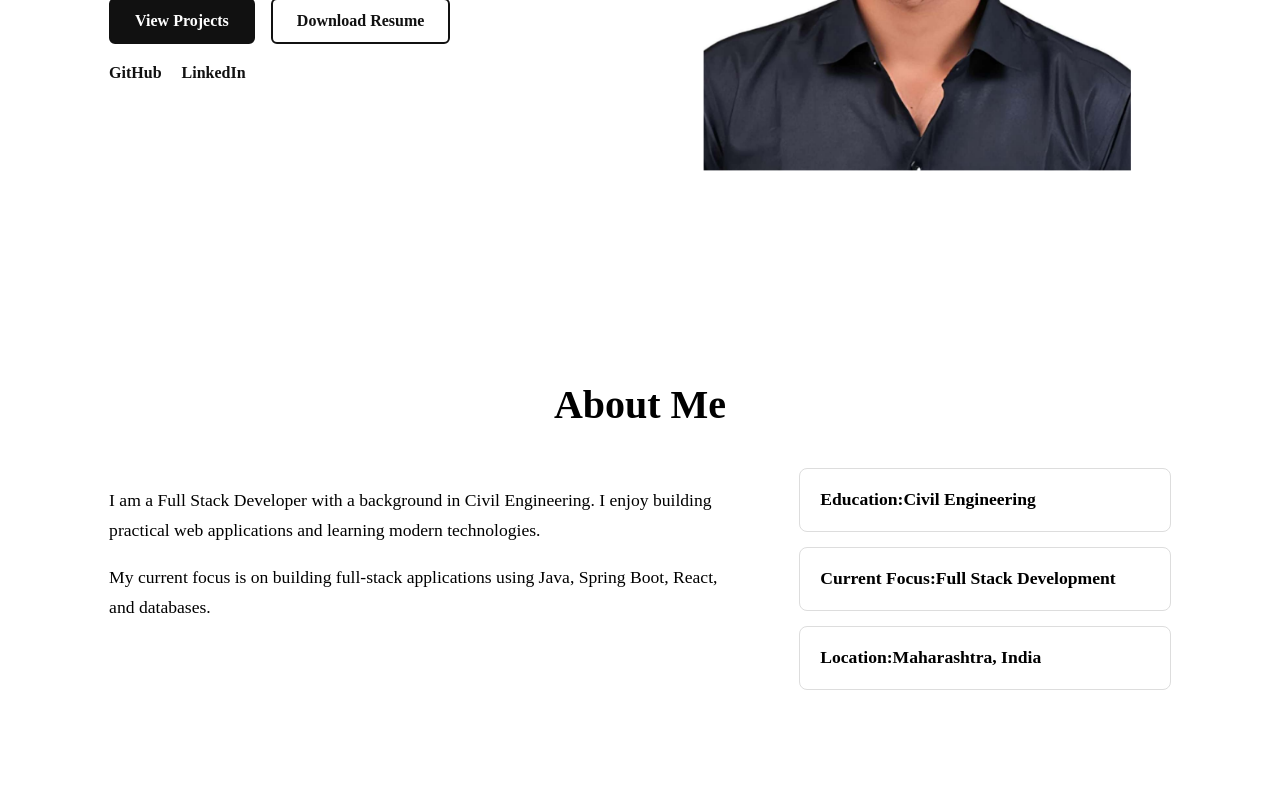
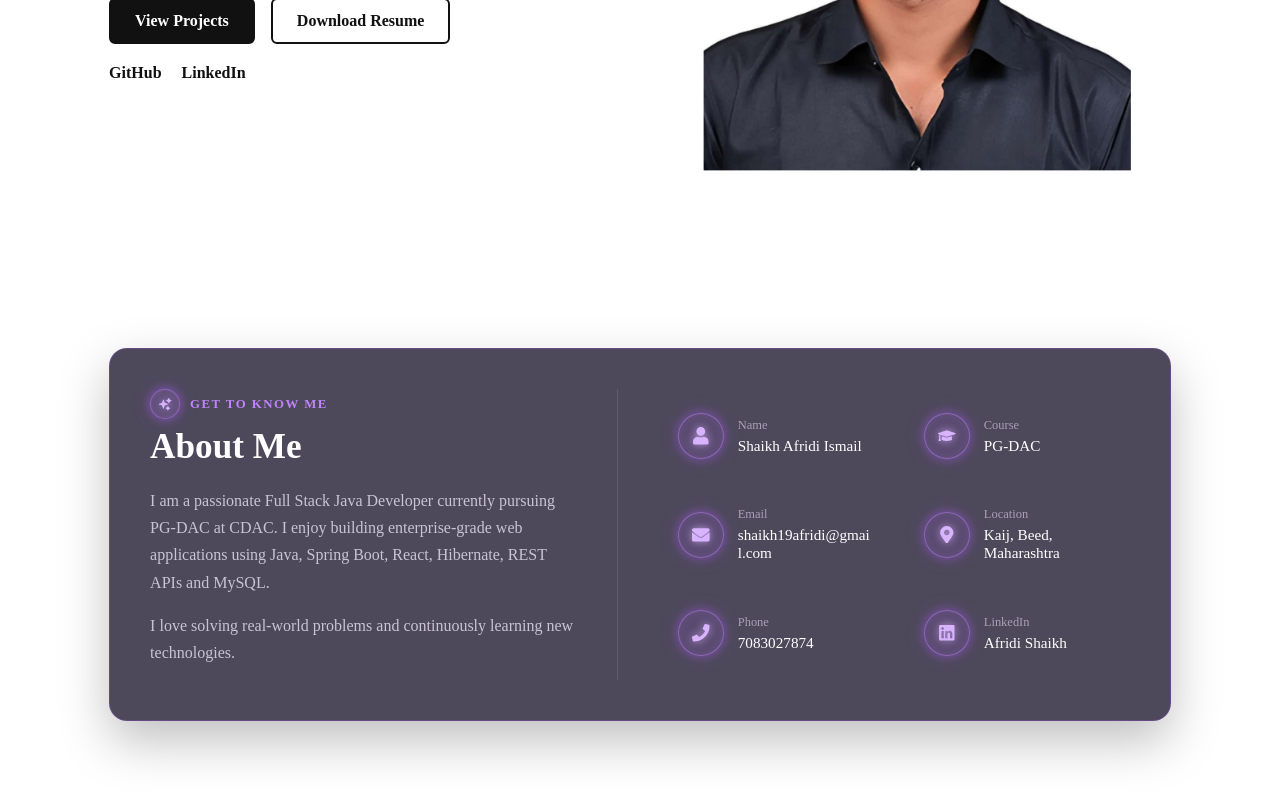
Before and after one commit to afridi1819/AfridiPortfolio, a React (Vite) app: page / in a window 1280 px wide. Shown: the part 478-1278 px from the top of the page. Before the commit the page ends 1256 px from the top, so only its background shows below. Built offline with nearby package versions, Linux system fonts and the light colour scheme.

Commit message:
feat: redesign about section with interactive details

```diff
--- a/package.json
+++ b/package.json
@@ -14,7 +14,7 @@
     "framer-motion": "^12.42.0",
     "react": "^19.2.7",
     "react-dom": "^19.2.7",
-    "react-icons": "^5.6.0",
+    "react-icons": "^5.7.0",
     "react-router-dom": "^7.18.0",
     "react-scroll": "^1.9.3",
     "react-type-animation": "^3.2.0"
--- a/src/components/About/About.css
+++ b/src/components/About/About.css
@@ -1,49 +1,419 @@
+/* ========================================
+   ABOUT SECTION
+======================================== */
+
 .about {
     padding: 80px 8%;
 }
 
-.about-content {
+
+/* ========================================
+   MAIN ABOUT CONTAINER
+======================================== */
+
+.about-container {
     display: flex;
-    justify-content: space-between;
     gap: 50px;
-}
+    padding: 40px;
 
-.about-text {
-    width: 60%;
+    background: rgba(18, 12, 35, 0.75);
+
+    border: 1px solid rgba(168, 85, 247, 0.25);
+    border-radius: 18px;
+
+    backdrop-filter: blur(12px);
+    -webkit-backdrop-filter: blur(12px);
+
+    box-shadow:
+        0 20px 50px rgba(0, 0, 0, 0.25);
 }
 
 
-.about-text p,
-.about-details p {
-    font-size: 1.1rem;
-    line-height: 1.7;
+/* ========================================
+   LEFT SIDE — INTRODUCTION
+======================================== */
+
+.about-intro {
+    width: 48%;
+    padding-right: 40px;
+
+    border-right:
+        1px solid rgba(255, 255, 255, 0.1);
 }
 
-.about-details {
-    width: 35%;
+
+/* Small label above About Me */
+
+.about-label {
     display: flex;
-    flex-direction: column;
-    gap: 15px;
+    align-items: center;
+    gap: 10px;
+
+    width: fit-content;
+
+    font-size: 0.8rem;
+    font-weight: 600;
+
+    color: #c084fc;
+
+    letter-spacing: 1.5px;
+
+    margin-bottom: 8px;
 }
 
-.about-details p {
-    margin: 0;
-    padding: 16px 20px;
-    border: 1px solid #ddd;
-    border-radius: 8px;
+.about-label-icon {
+    width: 28px;
+    height: 28px;
+
+    display: flex;
+    align-items: center;
+    justify-content: center;
+
+    border-radius: 50%;
+
+    background: rgba(168, 85, 247, 0.16);
+
+    border: 1px solid rgba(192, 132, 252, 0.5);
+
+    color: #d8b4fe;
+
+    font-size: 0.9rem;
+
+    box-shadow:
+        0 0 8px rgba(168, 85, 247, 0.55),
+        0 0 18px rgba(168, 85, 247, 0.3),
+        inset 0 0 8px rgba(216, 180, 254, 0.15);
 }
 
-@media (max-width: 768px) {
+.about-label-icon svg {
+    filter:
+        drop-shadow(0 0 4px rgba(216, 180, 254, 0.9));
+}
+
+
+/* About Me heading */
+
+.about-intro h2 {
+    font-size: 2.2rem;
+    font-weight: 700;
+
+    margin: 5px 0 20px;
+
+    color: #ffffff;
+}
+
+
+/* About description */
+
+.about-intro p {
+    font-size: 1rem;
+
+    line-height: 1.7;
+
+    color: #c9c4d4;
+
+    margin-bottom: 14px;
+}
+
+
+/* ========================================
+   RIGHT SIDE — DETAILS GRID
+======================================== */
+
+.about-details {
+    width: 52%;
+
+    display: grid;
+
+    grid-template-columns:
+        repeat(2, minmax(0, 1fr));
+
+    gap: 28px 30px;
+
+    align-content: center;
+}
+
+
+/* ========================================
+   INDIVIDUAL DETAIL ITEM
+======================================== */
+
+.about-detail-item {
+    display: flex;
+
+    flex-direction: row;
+
+    align-items: center;
+
+    gap: 14px;
+
+    min-width: 0;
+
+    padding: 10px;
+
+    border-radius: 10px;
+
+    transition:
+        transform 0.3s ease,
+        background-color 0.3s ease;
+}
+
+
+/* Detail item hover */
+
+.about-detail-item:hover {
+    transform: translateY(-3px);
+
+    background:
+        rgba(168, 85, 247, 0.06);
+}
+
+
+/* ========================================
+   GLOWING DETAIL ICON
+======================================== */
+
+.detail-icon {
+    width: 44px;
+    height: 44px;
+
+    flex-shrink: 0;
+
+    display: flex;
+
+    align-items: center;
+
+    justify-content: center;
+
+    border-radius: 50%;
+
+    background:
+        rgba(168, 85, 247, 0.14);
+
+    border:
+        1px solid rgba(192, 132, 252, 0.5);
+
+    color: #d8b4fe;
+
+    font-size: 1.1rem;
+
+    box-shadow:
+        0 0 8px rgba(168, 85, 247, 0.45),
+        0 0 18px rgba(168, 85, 247, 0.25),
+        inset 0 0 10px rgba(192, 132, 252, 0.12);
+
+    transition:
+        transform 0.3s ease,
+        box-shadow 0.3s ease,
+        background 0.3s ease;
+}
+
+
+/* Glow the SVG icon itself */
+
+.detail-icon svg {
+    filter:
+        drop-shadow(0 0 4px rgba(216, 180, 254, 0.8));
+}
+
+
+/* Stronger glow on hover */
+
+.about-detail-item:hover .detail-icon {
+    transform:
+        translateY(-2px) scale(1.08);
+
+    background:
+        rgba(168, 85, 247, 0.25);
+
+    box-shadow:
+        0 0 10px rgba(168, 85, 247, 0.7),
+        0 0 25px rgba(168, 85, 247, 0.45),
+        0 0 40px rgba(168, 85, 247, 0.2),
+        inset 0 0 12px rgba(216, 180, 254, 0.18);
+}
+
+.detail-link {
+    text-decoration: none;
+    transition: color 0.3s ease;
+}
+
+.detail-link:hover {
+    color: #c084fc;
+}
+
+/* ========================================
+   DETAIL TEXT
+======================================== */
+
+.detail-content {
+    display: flex;
+
+    flex-direction: column;
+
+    gap: 4px;
+
+    min-width: 0;
+}
+
+
+/* Name, Course, Email etc. */
+
+.detail-label {
+    font-size: 0.78rem;
+
+    font-weight: 500;
+
+    color: #a99fb9;
+}
+
+
+/* Actual value */
+
+.detail-value {
+    font-size: 0.95rem;
+
+    font-weight: 500;
+
+    color: #ffffff;
+
+    overflow-wrap: anywhere;
+}
+
+
+/* ========================================
+   TABLET — 1024px AND BELOW
+======================================== */
+
+@media (max-width: 1024px) {
+
     .about {
-        padding: 60px 5%;
+        padding: 70px 5%;
     }
 
-    .about-content {
-        flex-direction: column;
+
+    .about-container {
+        gap: 35px;
+
+        padding: 32px;
     }
 
-    .about-text,
+
+    .about-intro {
+        width: 45%;
+
+        padding-right: 30px;
+    }
+
+
+    .about-details {
+        width: 55%;
+
+        gap: 22px 20px;
+    }
+
+
+    .detail-value {
+        font-size: 0.9rem;
+    }
+}
+
+
+/* ========================================
+   MOBILE — 768px AND BELOW
+======================================== */
+
+@media (max-width: 768px) {
+
+    .about {
+        padding: 50px 5%;
+    }
+
+
+    .about-container {
+        flex-direction: column;
+
+        gap: 30px;
+
+        padding: 28px 24px;
+    }
+
+
+    /* Introduction becomes full width */
+
+    .about-intro {
+        width: 100%;
+
+        padding-right: 0;
+
+        padding-bottom: 25px;
+
+        border-right: none;
+
+        border-bottom:
+            1px solid rgba(255, 255, 255, 0.1);
+    }
+
+
+    .about-intro h2 {
+        font-size: 2rem;
+    }
+
+
+    /* Details become full width */
+
     .about-details {
         width: 100%;
+
+        grid-template-columns: 1fr;
+
+        gap: 16px;
+    }
+
+
+    .about-detail-item {
+        padding: 8px 0;
     }
 }
+
+
+/* ========================================
+   SMALL MOBILE — 480px AND BELOW
+======================================== */
+
+@media (max-width: 480px) {
+
+    .about {
+        padding: 40px 4%;
+    }
+
+
+    .about-container {
+        padding: 24px 18px;
+
+        border-radius: 14px;
+    }
+
+
+    .about-intro h2 {
+        font-size: 1.8rem;
+    }
+
+
+    .about-intro p {
+        font-size: 0.95rem;
+    }
+
+
+    .detail-icon {
+        width: 40px;
+        height: 40px;
+
+        font-size: 1rem;
+    }
+
+
+    .detail-value {
+        font-size: 0.88rem;
+    }
+}
--- a/src/components/About/About.jsx
+++ b/src/components/About/About.jsx
@@ -1,44 +1,114 @@
 import './About.css';
 import SectionTitle from "../SectionTitle/SectionTitle"
 import { p } from 'framer-motion/client';
+import { HiSparkles } from "react-icons/hi2"
+import {
+    FaUser,
+    FaGraduationCap,
+    FaEnvelope,
+    FaMapMarkerAlt,
+    FaPhone,
+    FaLinkedin
+} from "react-icons/fa"
 function About() {
     const details = [
         {
-            label: "Education",
-            value: "Civil Engineering"
+            label: "Name",
+            value: "Shaikh Afridi Ismail",
+            icon: FaUser
         },
         {
-            label: "Current Focus",
-            value: "Full Stack Development"
+            label: "Course",
+            value: "PG-DAC",
+            icon: FaGraduationCap
+        },
+        {
+            label: "Email",
+            value: "shaikh19afridi@gmail.com",
+            icon: FaEnvelope,
+            link: "mailto:shaikh19afridi@gmail.com"
         },
         {
             label: "Location",
-            value: "Maharashtra, India"
+            value: "Kaij, Beed, Maharashtra",
+            icon: FaMapMarkerAlt
+        },
+        {
+            label: "Phone",
+            value: "7083027874",
+            icon: FaPhone,
+            link: "tel:+917083027874"
+        },
+        {
+            label: "LinkedIn",
+            value: "Afridi Shaikh",
+            icon: FaLinkedin,
+            link: "YOUR_LINKEDIN_PROFILE_URL"
         }
     ]
     return (
-        <section id="about" className='about'>
-            <SectionTitle title="About Me" />
+        <section id="about" className="about">
+            <div className="about-container">
 
-            <div className='about-content'>
-                <div className='about-text'>
+                <div className="about-intro">
+                    <div className="about-label">
+                        <span className="about-label-icon">
+                            <HiSparkles />
+                        </span>
+
+                        <span>GET TO KNOW ME</span>
+                    </div>
+
+                    <h2>About Me</h2>
+
                     <p>
-                        I am a Full Stack Developer with a background in Civil Engineering.
-                        I enjoy building practical web applications and learning modern
-                        technologies.
+                        I am a passionate Full Stack Java Developer currently pursuing
+                        PG-DAC at CDAC. I enjoy building enterprise-grade web applications
+                        using Java, Spring Boot, React, Hibernate, REST APIs and MySQL.
                     </p>
+
                     <p>
-                        My current focus is on building full-stack applications using
-                        Java, Spring Boot, React, and databases.
+                        I love solving real-world problems and continuously learning
+                        new technologies.
                     </p>
                 </div>
-                <div className='about-details'>
-                    {details.map((detail) => (
-                        <p key={detail.label}><strong>{detail.label}:{detail.value}</strong></p>
-                    ))}
+
+                <div className="about-details">
+                    {details.map((detail) => {
+                        const Icon = detail.icon
+
+                        return (
+                            <div className="about-detail-item" key={detail.label}>
+                                <div className="detail-icon">
+                                    <Icon />
+                                </div>
+
+                                <div className="detail-content">
+                                    <span className="detail-label">
+                                        {detail.label}
+                                    </span>
+
+                                    {detail.link ? (
+                                        <a
+                                            href={detail.link}
+                                            className="detail-value detail-link"
+                                            target={detail.label === "LinkedIn" ? "_blank" : undefined}
+                                            rel={detail.label === "LinkedIn" ? "noreferrer" : undefined}
+                                        >
+                                            {detail.value}
+                                        </a>
+                                    ) : (
+                                        <span className="detail-value">
+                                            {detail.value}
+                                        </span>
+                                    )}
+                                </div>
+                            </div>
+                        )
+                    })}
                 </div>
+
             </div>
-
         </section>
     )
 }
```
Also changed, not shown: 1 other file (tests, documents, lock files or other folders).
